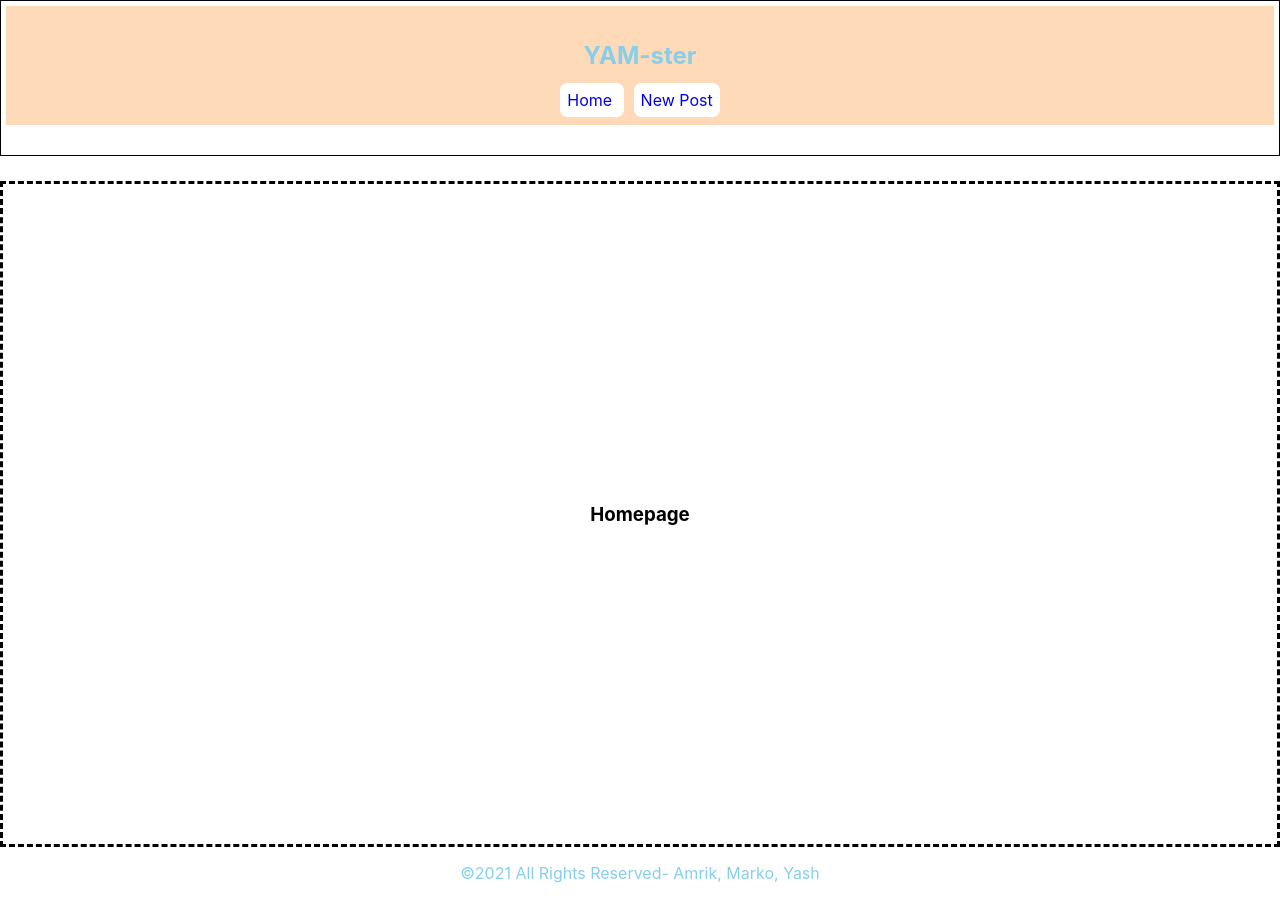
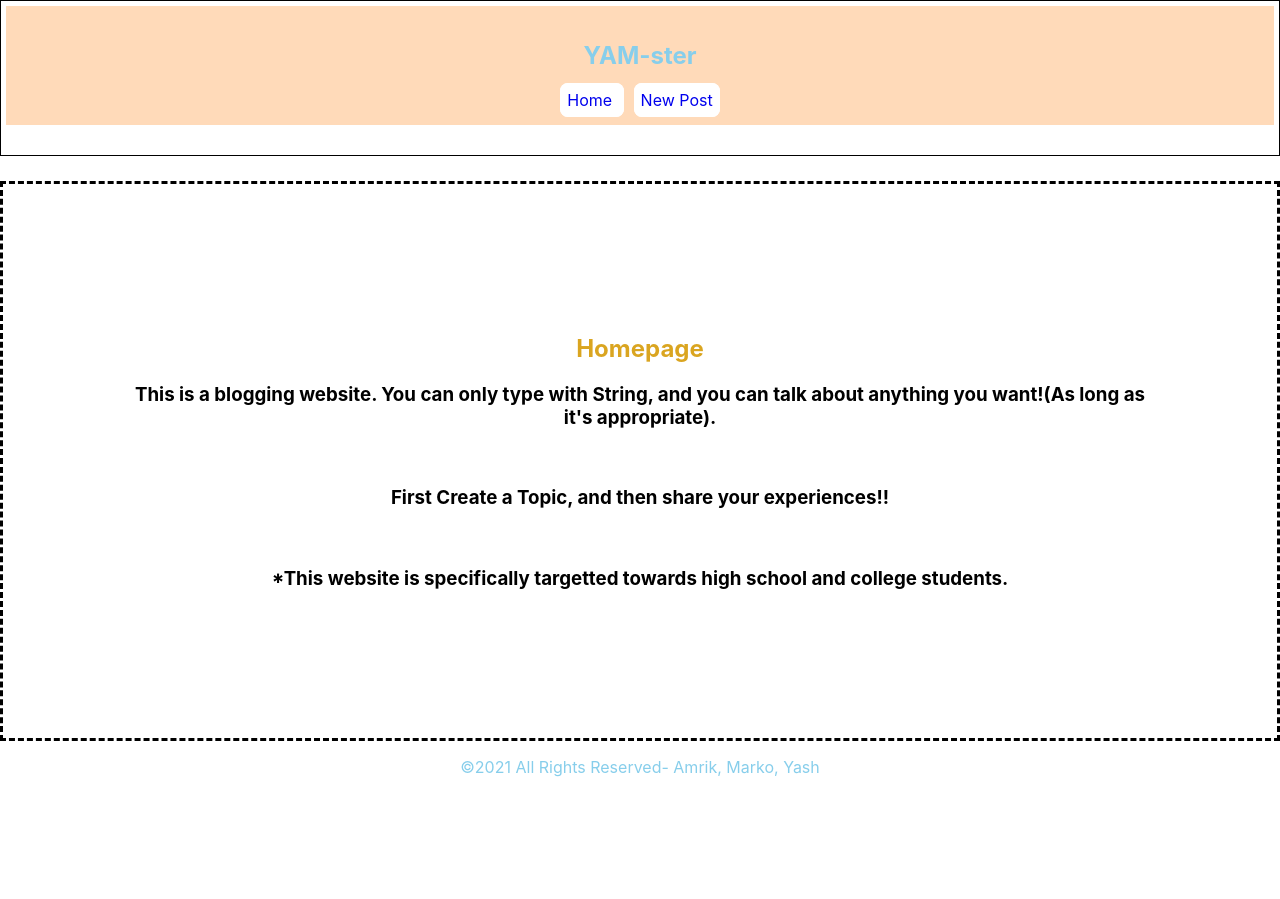
Before and after one commit to MarkoKupresanin/CutiehacksYAM, a React (Create React App) app: page / in a window 1280 px wide. After the commit the page ends 800 px from the top, so only its background shows below. Built offline with nearby package versions, Linux system fonts and the light colour scheme.

Commit message:
Homepage

```diff
--- a/src/App.css
+++ b/src/App.css
@@ -19,9 +19,14 @@ footer {
   border: 1px black solid;
 }
 
+.h2{
+  color: goldenrod;
+}
+
 .HomepageContent{
-  padding: 300px;
+  padding: 130px;
   border: 3px black dashed;
+
 }
 
 .NotFoundDiv{
--- a/src/Home.js
+++ b/src/Home.js
@@ -1,7 +1,15 @@
 const Home = () => {
     return (
         <div className="HomepageContent">
-            <h3>Homepage</h3>
+            <div className="h2">
+            <h2>Homepage</h2>
+            </div>
+
+            <h3>This is a blogging website. You can only type with String, and you can talk about anything you want!(As long as it's appropriate).</h3>
+            <br></br>
+            <h3>First Create a Topic, and then share your experiences!!</h3>
+            <br></br>
+            <h3>*This website is specifically targetted towards high school and college students. </h3>
         </div>
     );
 }
```
